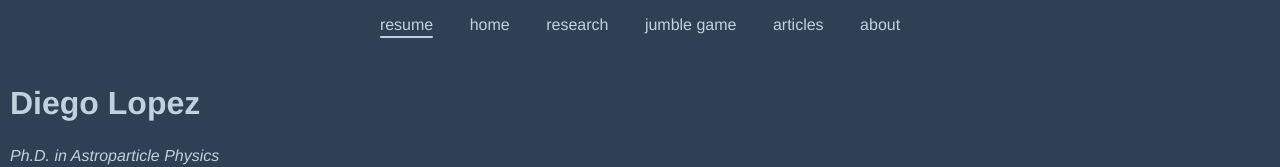
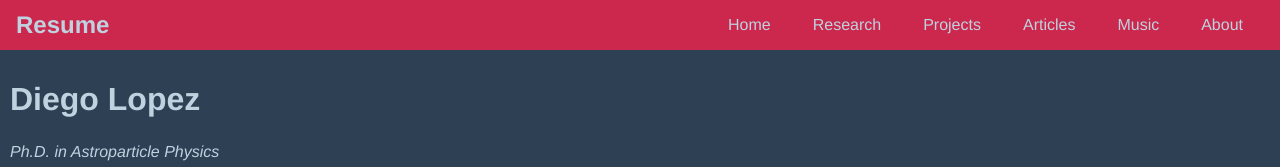
Before and after one commit to ndlopez/ndlopez.github.io, a plain HTML site: page pages/resume.html in a window 1280 px wide. Shown: the top 167 px of the page. Drawn offline with Linux system fonts and the light colour scheme.

Commit message:
Added burger to resume

```diff
--- a/pages/resume.html
+++ b/pages/resume.html
@@ -5,17 +5,24 @@
       <meta charset="utf-8">
       <meta name="viewport" content="width=device-width,initial-scale=1">
       <link rel="stylesheet" type="text/css" href="../static/estilo2.css">
+      <link rel="stylesheet" type="text/css" href="../static/burger.css">
     </head>
     <body>
-        <nav class="top-menu">
-            <div class="navlink inline-block"><a target="blank" title="Resume" href="#" class="navlink-on">resume</a></div>
-            <div class="navlink inline-block"><a target="blank" title="Home" href="/" class="navlink-off">home</a></div>
-            <div class="navlink inline-block">
-            <a title="Research" href="research.html" class="navlink-off">research</a></div>
-            <div class="navlink inline-block"><a title="Projects" href="projects.html" class="navlink-off">jumble game</a></div>
-            <div class="navlink inline-block"><a target="blank" title="Articles" href="https://ndzerglink.wordpress.com" class="navlink-off">articles</a></div>
-            <div class="navlink inline-block"><a title="About" href="about.html" class="navlink-off">about</a></div>
+        <nav class="top-nav">
+            <div><h2>Resume</h2></div>
+            <input id="menu-toggle" type="checkbox"/><label class="menu-button-container" for="menu-toggle">
+              <div class="menu-button"></div>
+            </label>
+            <ul class="menu">
+              <li><a href="/">Home</a></li>
+              <li><a href="research.html">Research</a></li>
+              <li><a href="projects.html">Projects</a></li>
+              <li><a href="https://ndzerglink.wordpress.com">Articles</a></li>
+              <li><a href="/web_player">Music</a></li>
+              <li><a href="about.html">About</a></li>
+            </ul>
         </nav>
+
         <div class="clearfix">
             <h1>Diego Lopez</h1>
             <p><em>Ph.D. in Astroparticle Physics</em></p>
```
Also changed, not shown: index.html (+6 -6 lines).
